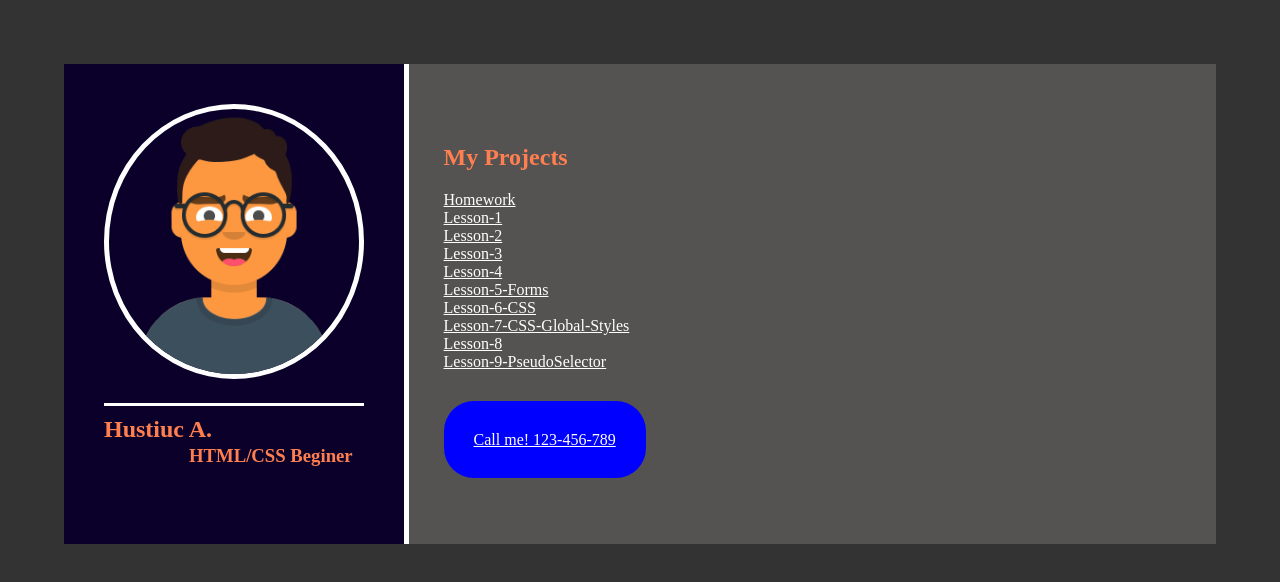
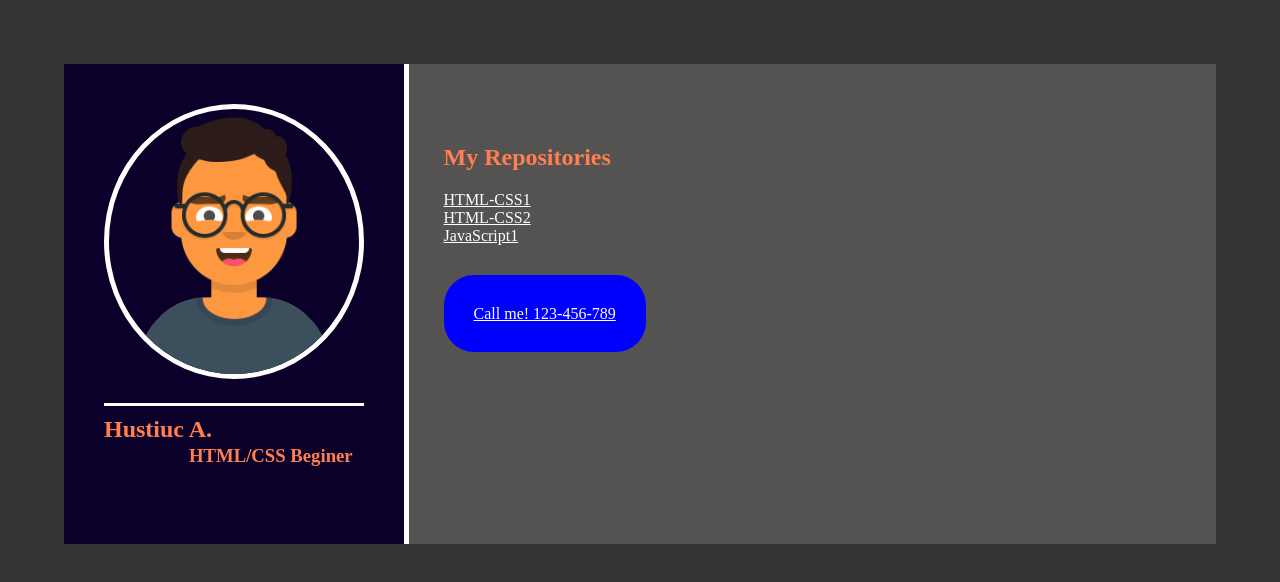
Before and after one commit to chusdum/chusdum.github.io, a plain HTML site: page index.html in a window 1280 px wide. Drawn offline with Linux system fonts and the light colour scheme.

Commit message:
added-Repo-List

```diff
--- a/index.html
+++ b/index.html
@@ -104,18 +104,12 @@
             <h3>HTML/CSS Beginer</h3>
         </div>
         <div class="col_right">
-            <h2 class="no-border">My Projects</h2>
+            <h2 class="no-border">My Repositories</h2>
             <ul>
-                <li><a href="https://github.com/chusdum/Homework">Homework</a></li>
-                <li><a href="https://github.com/chusdum/Lesson-1">Lesson-1</a></li>
-                <li><a href="https://github.com/chusdum/Lesson-2">Lesson-2</a></li>
-                <li><a href="https://github.com/chusdum/Lesson-3">Lesson-3</a></li>
-                <li><a href="https://github.com/chusdum/Lesson-4">Lesson-4</a></li>
-                <li><a href="https://github.com/chusdum/Lesson-5-Forms">Lesson-5-Forms</a></li>
-                <li><a href="https://github.com/chusdum/Lesson-6-CSS">Lesson-6-CSS</a></li>
-                <li><a href="https://github.com/chusdum/Lesson-7-CSS-Global-Styles">Lesson-7-CSS-Global-Styles</a></li>
-                <li><a href="https://github.com/chusdum/Lesson-8">Lesson-8</a></li>
-                <li><a href="https://github.com/chusdum/Lesson-9-PseudoSelector">Lesson-9-PseudoSelector</a></li>
+                <li><a href="https://github.com/chusdum/HTML-CSS1">HTML-CSS1</a></li>
+                <li><a href="https://github.com/chusdum/HTML-CSS2">HTML-CSS2</a></li>
+                <li><a href="https://github.com/chusdum/JavaScript1">JavaScript1</a></li>
+
             </ul>
             <p><a class="call" href="tel:+123456789">Call me! 123-456-789</a></p>
         </div>
```
